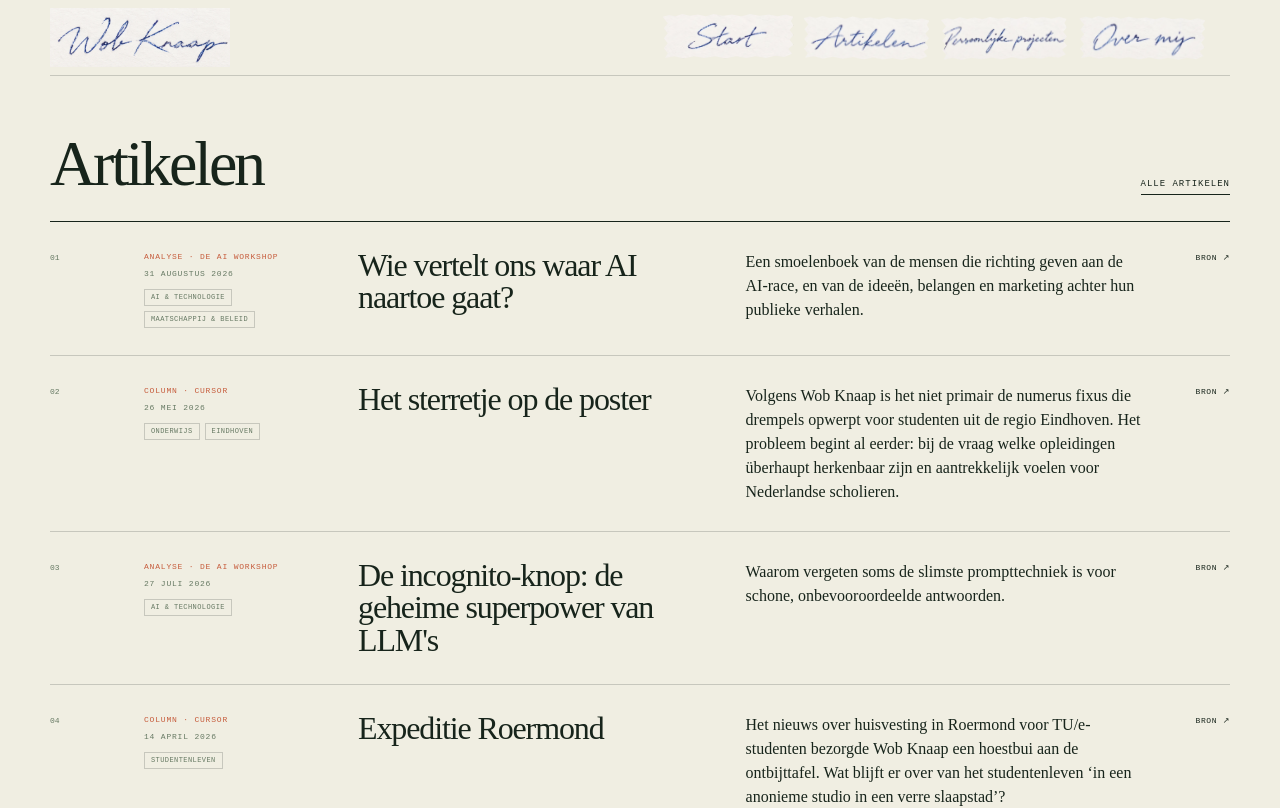
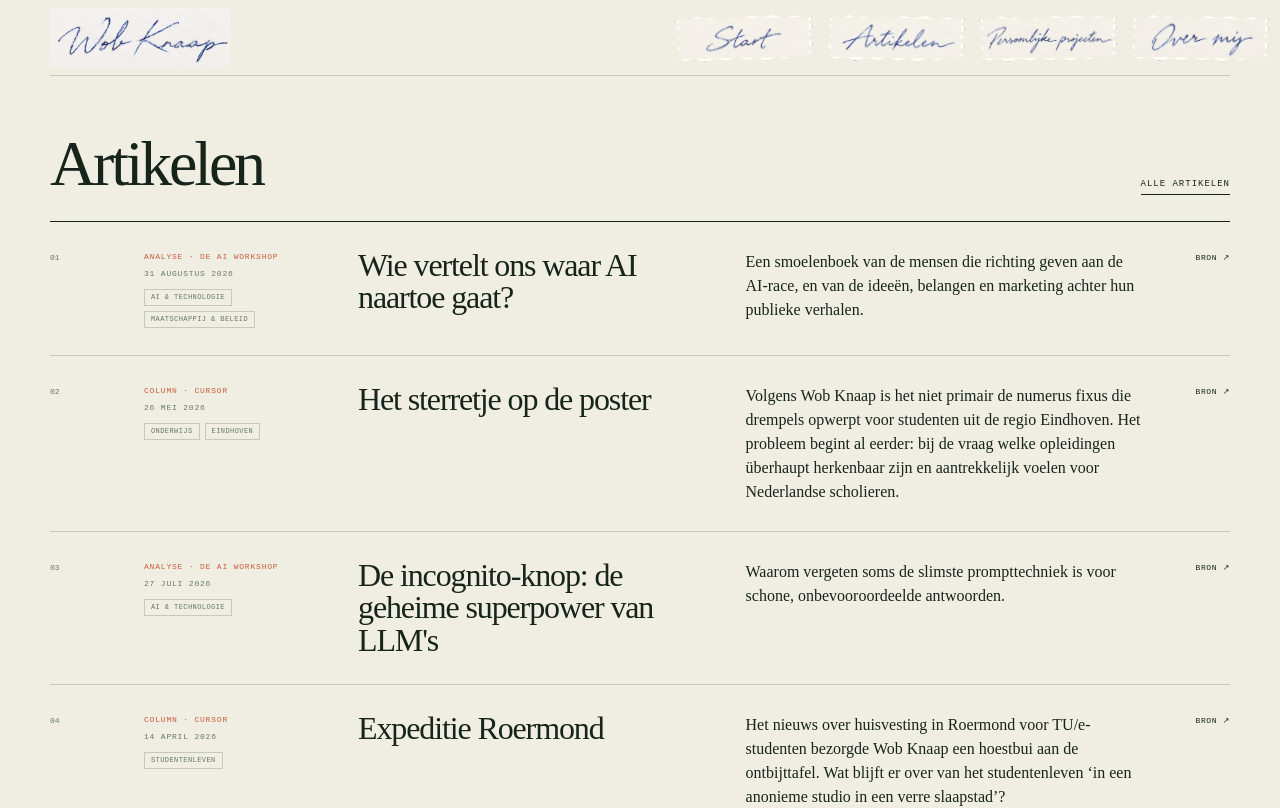
Before and after one commit to Wobknaap/Site, a Next.js app: page / in a window 1280 px wide. Shown: the top 808 px of the page. Built offline with nearby package versions, Linux system fonts and the light colour scheme.

Commit message:
Make navigation papers clearer and stable

```diff
--- a/app/globals.css
+++ b/app/globals.css
@@ -22,13 +22,13 @@ img { display: block; width: 100%; }
 .site-header { height: 76px; width: min(1180px, calc(100% - 64px)); margin-inline: auto; display: flex; justify-content: space-between; align-items: center; border-bottom: 1px solid var(--line); }
 .wordmark { display: flex; align-items: center; flex: 0 0 auto; width: 180px; }
 .wordmark img { width: 100%; height: auto; }
-.site-header nav { display: flex; align-items: center; gap: 12px; }
-.site-header nav a { position: relative; display: block; flex: 0 0 126px; height: 44px; overflow: hidden; clip-path: polygon(0 8%, 5% 4%, 10% 7%, 15% 2%, 21% 6%, 27% 3%, 33% 7%, 39% 2%, 46% 6%, 53% 3%, 60% 7%, 67% 2%, 74% 6%, 81% 3%, 88% 7%, 94% 3%, 100% 8%, 98% 17%, 100% 27%, 97% 37%, 100% 48%, 97% 58%, 100% 69%, 96% 78%, 99% 89%, 93% 96%, 86% 93%, 79% 98%, 71% 94%, 64% 98%, 56% 94%, 48% 99%, 40% 94%, 32% 98%, 24% 94%, 16% 99%, 9% 94%, 2% 98%, 4% 87%, 1% 77%, 4% 66%, 1% 55%, 4% 44%, 1% 33%, 4% 22%); filter: drop-shadow(1px 4px 3px rgba(20, 27, 21, .3)); transform: rotate(-1deg); transition: transform .18s ease, filter .18s ease; }
+.site-header nav { display: flex; align-items: center; gap: 14px; }
+.site-header nav a { position: relative; display: block; flex: 0 0 138px; height: 48px; padding: 3px; overflow: hidden; background: #fffefa; border: 1px solid rgba(23, 36, 27, .48); clip-path: polygon(0 13%, 5% 8%, 10% 12%, 16% 4%, 21% 9%, 27% 6%, 34% 14%, 41% 7%, 48% 11%, 55% 4%, 63% 8%, 71% 3%, 79% 10%, 87% 5%, 95% 11%, 100% 7%, 97% 20%, 100% 29%, 96% 37%, 99% 45%, 96% 53%, 100% 64%, 96% 73%, 99% 84%, 94% 91%, 87% 88%, 80% 95%, 73% 90%, 66% 98%, 59% 91%, 52% 96%, 44% 90%, 37% 97%, 29% 92%, 21% 99%, 14% 91%, 7% 96%, 2% 90%, 4% 80%, 1% 69%, 5% 60%, 2% 49%, 5% 39%, 1% 29%, 4% 20%); filter: drop-shadow(0 4px 4px rgba(20, 27, 21, .36)); transform: rotate(-1deg); transition: filter .18s ease; }
 .site-header nav a:nth-child(2) { transform: rotate(1.2deg); }
 .site-header nav a:nth-child(3) { transform: rotate(-.5deg); }
 .site-header nav a:nth-child(4) { transform: rotate(1deg); }
-.site-header nav a img { width: 100%; height: 100%; object-fit: cover; }
-.site-header nav a:hover, .site-header nav a.active { transform: translateY(-2px) rotate(0) scale(1.04); filter: drop-shadow(1px 6px 4px rgba(20, 27, 21, .38)); }
+.site-header nav a img { display: block; width: 100%; height: 100%; object-fit: cover; mix-blend-mode: multiply; }
+.site-header nav a:hover { filter: drop-shadow(0 7px 6px rgba(20, 27, 21, .48)); }
 
 .terminal-banner { height: clamp(190px, 20vw, 270px); overflow: hidden; background: #0d180d; }
 .terminal-banner > img { height: 100%; object-fit: cover; }
```
